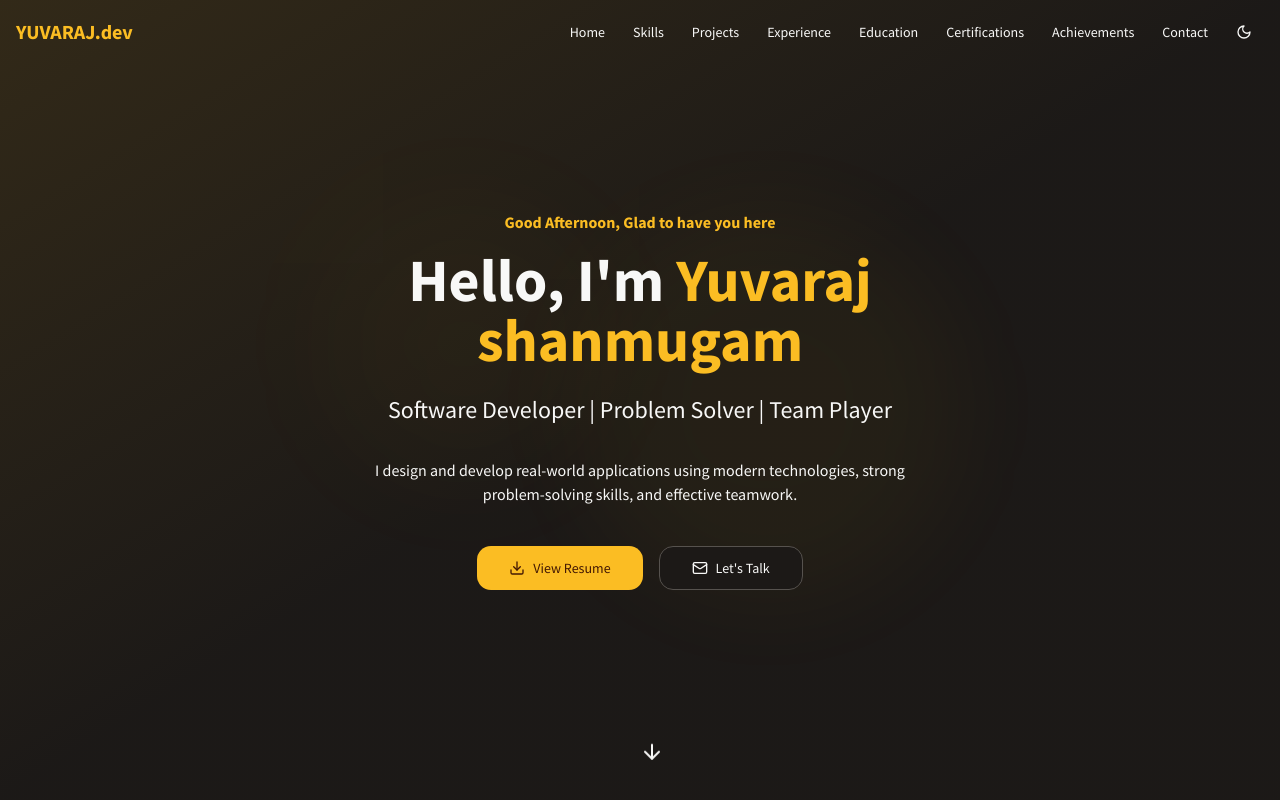
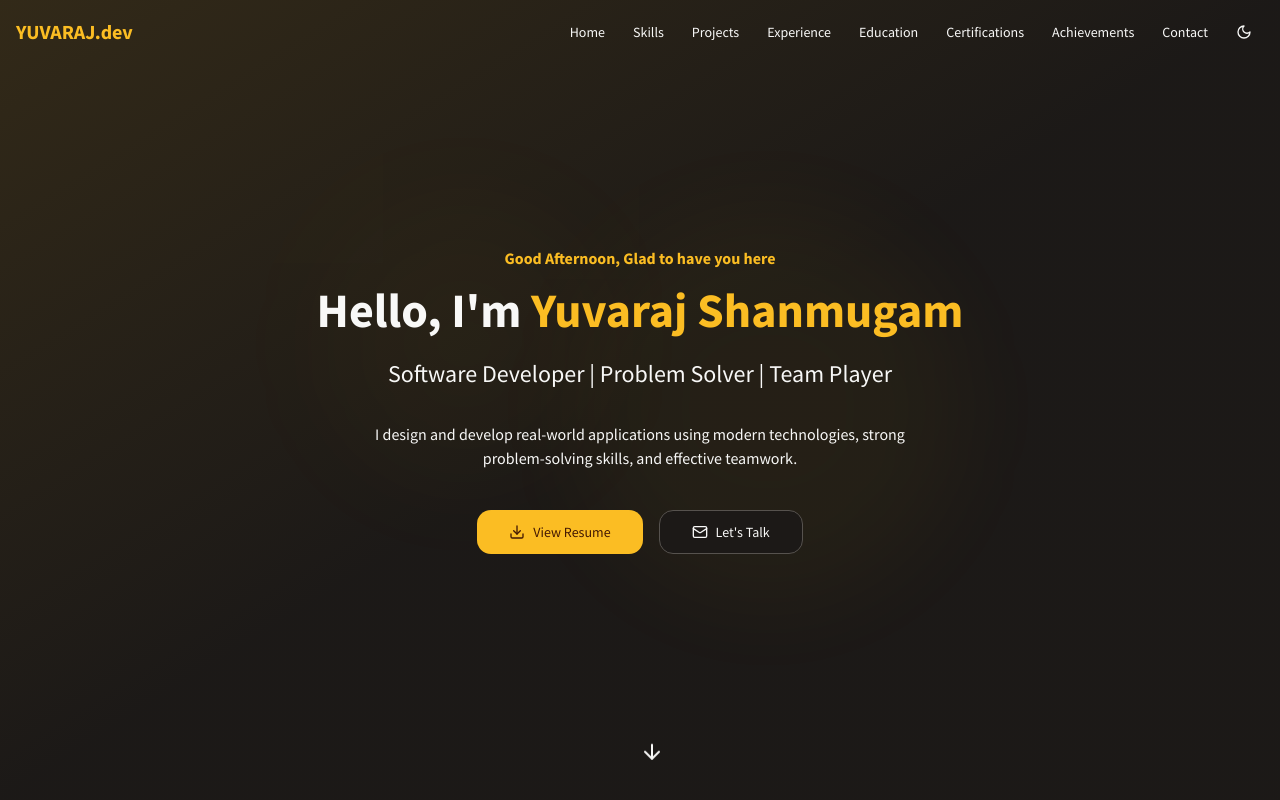
Before and after one commit to yuvaraj-s7/yuvaraj-shanmugaa, a React (Vite) app: page / in a window 1280 px wide. Shown: the top 800 px of the page. Built offline with nearby package versions, Linux system fonts and the light colour scheme; the HTML template or start-up script is replaced by a standard one; a web font is replaced by a local one.

Commit message:
name issue

```diff
--- a/src/components/sections/HeroSection.tsx
+++ b/src/components/sections/HeroSection.tsx
@@ -34,9 +34,9 @@ export function HeroSection() {
           <p className="text-primary font-bold font-large mb-4 animate-fade-up opacity-0" style={{ animationDelay: "0ms", animationFillMode: "forwards" }}>
             {greeting}, Glad to have you here
           </p>
-          <h1 className="text-3xl md:text-5xl lg:text-6xl font-bold mb-6 animate-fade-up opacity-0" style={{ animationDelay: "100ms", animationFillMode: "forwards" }}>
+          <h1 className="text-3xl md:text-4xl lg:text-5xl font-bold mb-6 animate-fade-up opacity-0" style={{ animationDelay: "100ms", animationFillMode: "forwards" }}>
             Hello, I'm{" "}
-            <span className="text-primary">Yuvaraj shanmugam</span>
+            <span className="text-primary">Yuvaraj Shanmugam</span>
           </h1>
           <p className="text-xl md:text-2xl text-muted-foreground mb-8 animate-fade-up opacity-0" style={{ animationDelay: "200ms", animationFillMode: "forwards" }}>
           Software Developer | Problem Solver | Team Player
```
